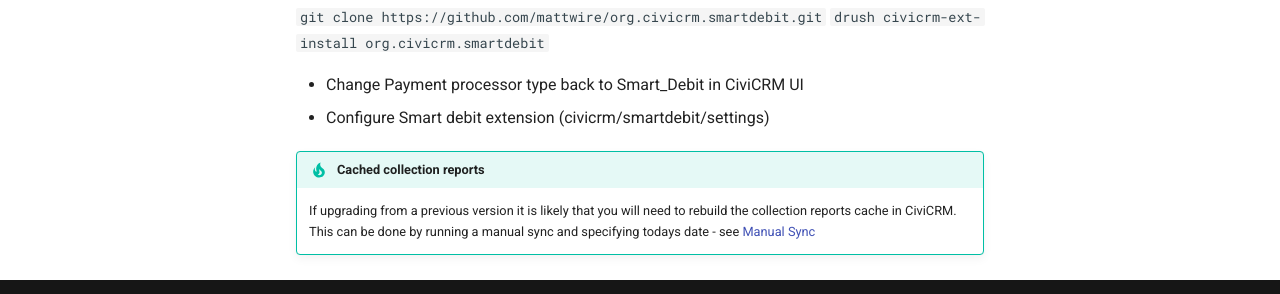
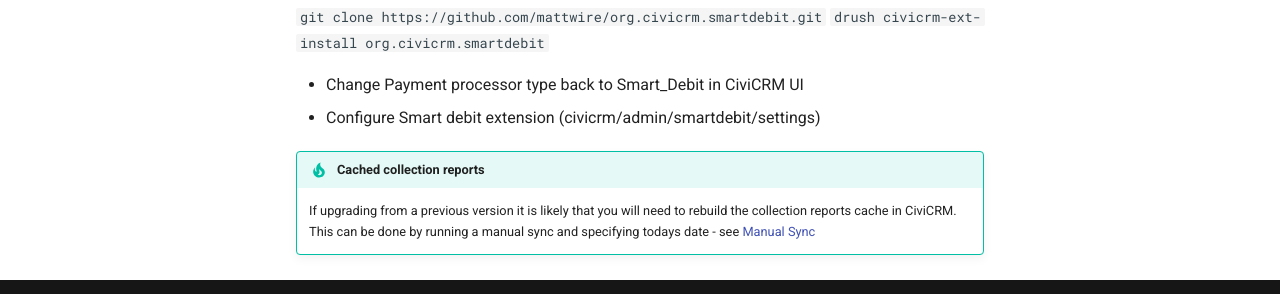
Before and after one commit to mattwire/org.civicrm.smartdebit, an MkDocs documentation site: the page built from docs/upgrade.md, in a window 1280 px wide and 1356 px high. Shown: the part 1032-1326 px from the top of the window. Built offline with MkDocs 1.6.1 and Material for MkDocs 9.7.7, drawn with Linux system fonts in a browser that asks for light colours; comment, search, counter and statistics services are not loaded; old or Windows-style settings are respelled for this version of MkDocs.

Commit message:
Update new settings URL in docs

```diff
--- a/docs/upgrade.md
+++ b/docs/upgrade.md
@@ -31,7 +31,7 @@ If you follow the instructions below the payment processor configuration will be
 `drush civicrm-ext-install org.civicrm.smartdebit`
 
 * Change Payment processor type back to Smart_Debit in CiviCRM UI
-* Configure Smart debit extension (civicrm/smartdebit/settings)
+* Configure Smart debit extension (civicrm/admin/smartdebit/settings)
 
 !!! tip "Cached collection reports"
     If upgrading from a previous version it is likely that you will need to rebuild the collection reports
```
